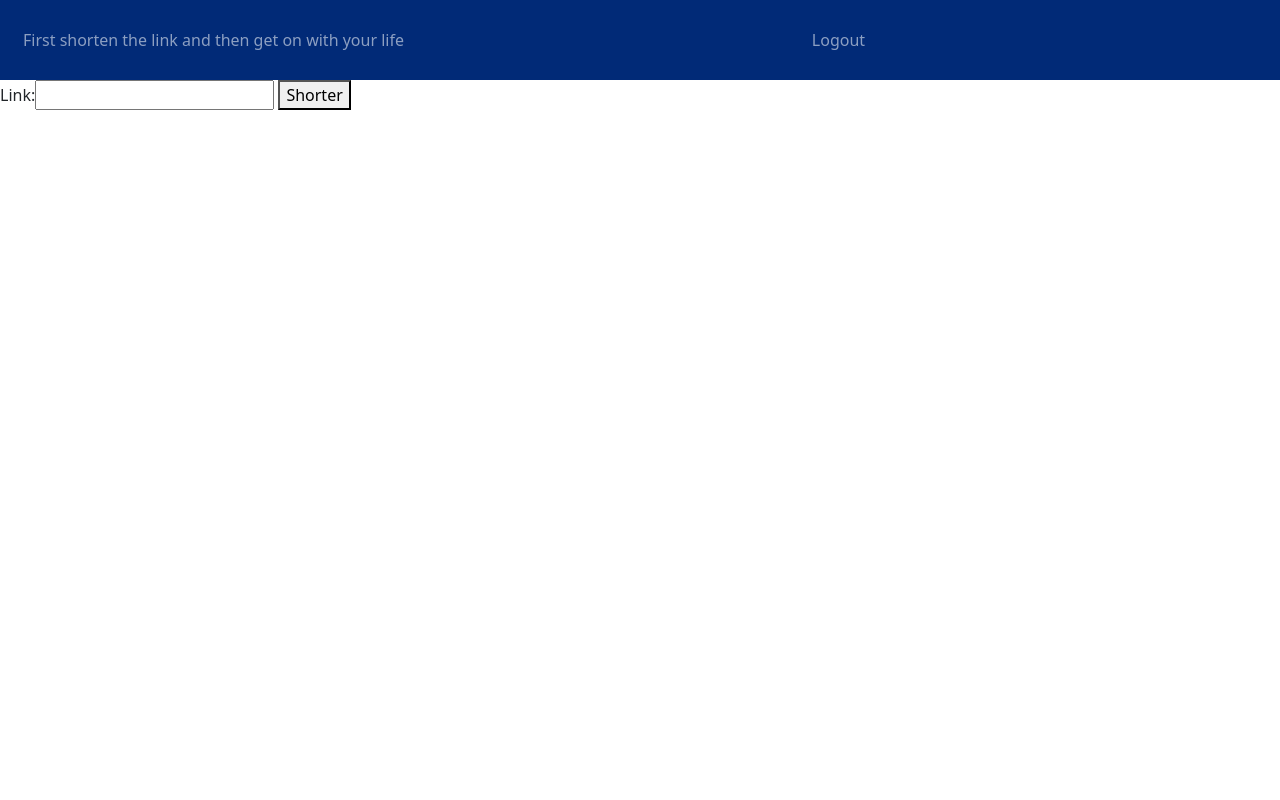
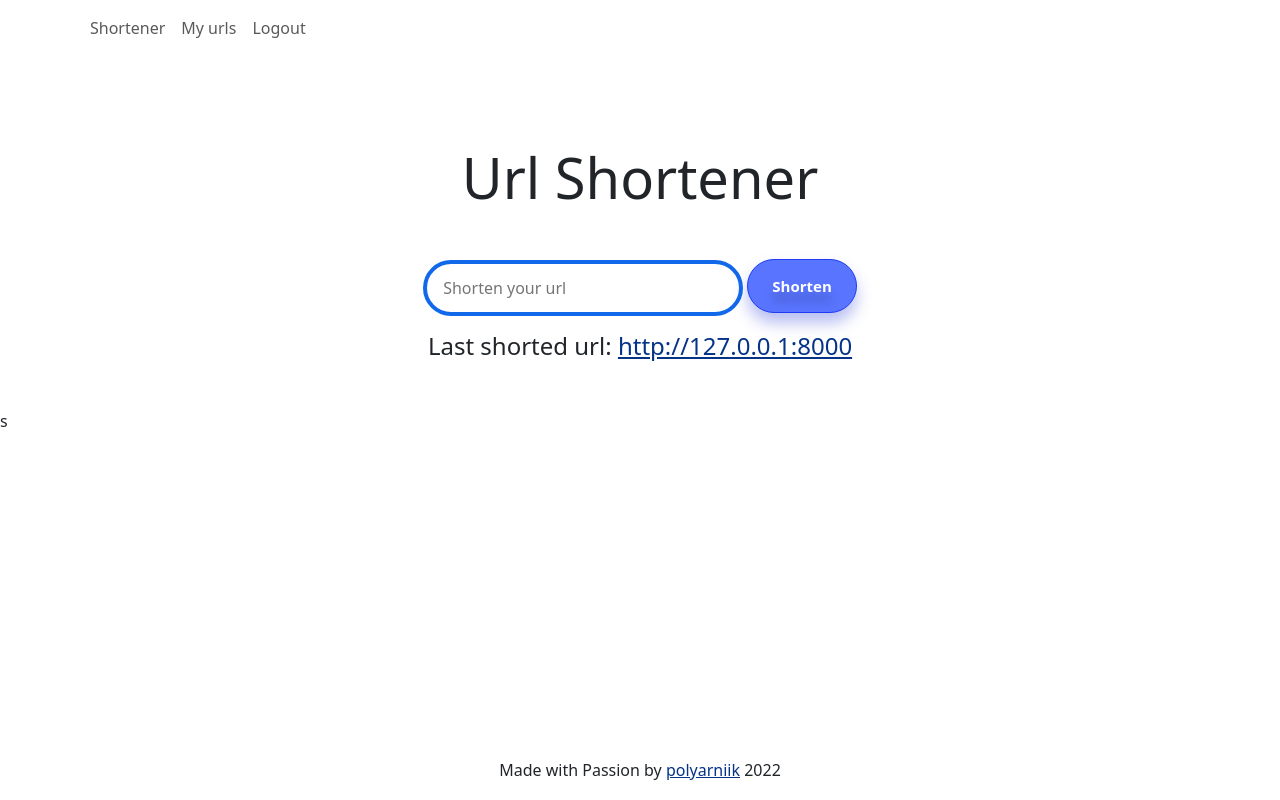
Before and after one commit to polyarniik/url_shortener, a Django app: page / in a window 1280 px wide. Run offline with Django 3.2, Linux system fonts and the light colour scheme; a user stored in the database is signed in; tables that the repository leaves empty hold one stand-in row (values such as "Sample post"); some libraries are stand-ins or nearby versions.

Commit message:
+ frontend changes + delete + urls list

```diff
--- a/app/backend/src/config/settings.py
+++ b/app/backend/src/config/settings.py
@@ -9,7 +9,7 @@ https://docs.djangoproject.com/en/3.2/topics/settings/
 For the full list of settings and their values, see
 https://docs.djangoproject.com/en/3.2/ref/settings/
 """
-
+import os
 from pathlib import Path
 
 # Build paths inside the project like this: BASE_DIR / 'subdir'.
@@ -127,3 +127,5 @@ STATIC_URL = "/static/"
 DEFAULT_AUTO_FIELD = "django.db.models.BigAutoField"
 
 LOGIN_URL = "main:login"
+
+HOSTNAME = os.getenv("HOSTNAME", "http://127.0.0.1:8000")
--- a/app/backend/src/url_shortener/models.py
+++ b/app/backend/src/url_shortener/models.py
@@ -1,3 +1,6 @@
+from urllib.parse import urljoin
+
+from django.conf import settings
 from django.contrib.auth import get_user_model
 from django.db import models
 
@@ -14,6 +17,10 @@ class URL(models.Model):
     )
     visits_count = models.IntegerField(default=0, verbose_name="Visits count")
     created_at = models.DateTimeField(auto_now_add=True, verbose_name="Created time")
+
+    @property
+    def short_name_with_host(self):
+        return urljoin(settings.HOSTNAME, self.short_url)
 
     def __get_shorter_link(self):
         short = shorter(self.url)
--- a/app/backend/src/url_shortener/static/css/main.css
+++ b/app/backend/src/url_shortener/static/css/main.css
@@ -1,59 +1,171 @@
-.blue-area {
-    padding: 0 15px;
-    height: 80px;
-    line-height: 80px;
-    background-color: #012a77;
+html {
+    /* Positioning */
+    position: relative;
+    min-height: 100%;
+    height: 100%;
+
+    /* Visual */
+    background-image: linear-gradient(180deg, #ffffff 0%, rgb(255, 255, 255) 100%);
 }
 
-.logo {
-    background-position: -5px -82px;
-    width: 310px;
-    height: 61px;
+body {
+    /* Positioning */
+    position: relative;
+    min-height: 100%;
+
+    /* Box-model */
+    padding-top: 5rem;
+    padding-bottom: 5rem;
+
+    /* Visual */
+    background: inherit !important;
 }
 
-.label-style {
-    white-space: nowrap;
+.main {
+    /* Typography */
+    text-align: center;
 }
 
-.label-style:before, .label-style:after {
-    top: calc((100% - 1rem) / 2) !important;
+h1 {
+    font-size: 3.5rem;
 }
 
-.font-size30 {
-    font-size: 22px;
+h3 {
+    font-size: 1.5rem;
 }
 
-.radio label {
-    padding: 20px;
-    font-size: 24px;
-    width: 240px;
-    height: 240px;
-    display: flex;
-    align-items: center;
-    justify-content: center;
-    margin: auto;
-    margin-bottom: 20px;
-    transition: all .3s;
-    border: 2px solid grey;
-    border-radius: 0.3em;
+.url-row {
+    padding: 20px 0;
 }
 
-.radio label:hover {
-    background-color: rgba(0, 0, 0, 0.1);
+.url-link {
+    color: #396cec;
+}
+
+.fa-xxs {
+    font-size: 0.5em;
+}
+
+.btn-copy {
     cursor: pointer;
 }
 
-.radio input {
-    display: none;
+.btn-primary {
+    /* Box-model */
+    padding: 1rem 1.5rem;
+
+    /* Typography */
+    font-style: normal;
+    font-weight: bold;
+    font-size: 15px;
+    text-align: center;
+    line-height: normal;
+    color: #fff;
+
+    /* Visual */
+    border-color: #1f3bf3;
+    background-color: #5975ff;
+    text-shadow: 0 10px 10px rgba(0, 0, 0, 0.25);
+    box-shadow: 0 10px 15px rgba(52, 68, 216, 0.35);
+    border-radius: 30px;
 }
 
-.radio input:checked + label {
-    border-color: green;
-    color: green;
-    background-color: rgba(0, 255, 0, 0.1);
-
+.btn-primary:hover,
+.btn-primary:active,
+.btn-primary:visited,
+.btn-primary:focus,
+.btn-primary:not(:disabled):not(.disabled):active,
+.btn-primary:not(:disabled):not(.disabled):active:focus {
+    /* Visual */
+    border-color: #322cc8;
+    background-color: #0b3cf3;
+    box-shadow: 0 0 0 0.2rem rgba(10, 28, 84, 0.5);
 }
 
-[data-href] {
-    cursor: pointer;
+.btn-secondary {
+    border-color: #1ae5dd;
+    background-color: #1ae5dd;
+    box-shadow: 0 10px 15px rgba(52, 68, 216, 0.35);
+    border-radius: 30px;
+    padding: 1rem 1.5rem 1rem 1.5rem;
+    color: #fff;
+    font-style: normal;
+    font-weight: bold;
+    line-height: normal;
+    font-size: 15px;
+    text-align: center;
+    text-shadow: 0 10px 10px rgba(0, 0, 0, 0.25);
 }
+
+.btn-secondary {
+    border-color: rgb(33, 216, 210);
+    background-color: rgb(33, 216, 210);
+    box-shadow: 0 0 0 0.2rem rgba(12, 219, 209, 0.5);
+}
+
+.search {
+    /* Box-model */
+    width: 20rem;
+    padding: 0.75rem 1rem;
+
+    /* Visual */
+    background-color: #fff;
+    border-width: 4px;
+    border-style: solid;
+    border-color: #1169ea;
+    border-radius: 30px;
+}
+
+a {
+    color: #043387;
+}
+
+a {
+    outline-color: #0d59e5;
+}
+
+a:hover {
+    color: #0b66ce;
+}
+
+input {
+    outline-color: #1e5cf6;
+}
+
+button {
+    outline-color: #1f48ea;
+}
+
+textarea {
+    outline-color: #0f6dca;
+}
+
+.bg-light {
+    background-color: #ffffff !important;
+}
+
+.navbar li {
+    color: #000;
+}
+
+.login-page {
+    width: 20rem;
+}
+
+.forgot-password-page {
+    width: 20rem;
+}
+
+.footer {
+  /* Positioning */
+  position: absolute;
+  bottom: 0px;
+
+  /* Box-model */
+  width: 100%;
+  height: 60px; /* Set the fixed height of the footer here */
+
+  /* Typography */
+  text-align: center;
+  line-height: 60px; /* Vertically center the text there */
+}
--- a/app/backend/src/url_shortener/templates/url_shortener/main.html
+++ b/app/backend/src/url_shortener/templates/url_shortener/main.html
@@ -2,12 +2,15 @@
 {% block title %}Short{% endblock %}
 {% block content %}
     {% include "url_shortener/partials/header.html" %}
-
-    <form action="" method="post">
-        {% csrf_token %}
-        {{ form }}
-        <button type="submit">Shorter</button>
-        <br/>
-    </form>
-    <a href="{{ request.session.last_url }}" target="_blank">{{ request.session.last_url }}</a>
+    <h1>Url Shortener</h1>
+    <div class="main">
+        <form class="mt-5" action="" method="post">
+            {% csrf_token %}
+            <input class="w-xs-100 mb-2 search" name="url" type="text" id="url_id" placeholder="Shorten your url">
+            <button class="btn btn-primary ml-1 mb-2 w-xs-100" type="submit">Shorten</button>
+        </form>
+    </div>
+    <h3 class="mt-2">Last shorted url:
+        <a href="{{ url.short_name_with_host }}" target="_blank">{{ url.short_name_with_host }}</a>
+    </h3>
 {% endblock %}
--- a/app/backend/src/url_shortener/templates/url_shortener/partials/base.html
+++ b/app/backend/src/url_shortener/templates/url_shortener/partials/base.html
@@ -9,13 +9,17 @@
     <title>{% block title %}{% endblock %}</title>
     <link rel="stylesheet" href="{% static 'bootstrap/css/bootstrap.min.css' %}">
     <link rel="stylesheet" href="{% static 'css/main.css' %}">
+    <link rel="stylesheet" href="{% static 'css/main.css' %}">
     {% block include_css %}{% endblock %}
 </head>
 <body>
-
-{% block content %}
-{% endblock %}
-
+<main class="mt-sm-5 pt-3 mb-5 main">
+    <div class="container">
+        {% block content %}
+        {% endblock %}
+    </div>
+</main>
+{% include "url_shortener/partials/footer.html" %}
 <script src="{% static 'bootstrap/js/jquery.min.js' %}"></script>
 <script src="{% static 'bootstrap/js/bootstrap.bundle.min.js' %}"></script>
 <script defer src="{% static 'fontawesome/js/all.min.js' %}"></script>
--- /dev/null
+++ b/app/backend/src/url_shortener/templates/url_shortener/partials/footer.html
@@ -0,0 +1,3 @@
+<footer class="footer">
+  <div class="mx-auto container">Made with Passion by <a href="https://github.com/polyarniik">polyarniik</a> 2022</div>
+</footer>s
--- a/app/backend/src/url_shortener/templates/url_shortener/partials/header.html
+++ b/app/backend/src/url_shortener/templates/url_shortener/partials/header.html
@@ -1,21 +1,25 @@
-{% load static %}
-<nav class="blue-area navbar navbar-expand-lg navbar-dark justify-content-between">
-    <div class="collapse navbar-collapse">
+{% with url_name=request.resolver_match.url_name %}
+    <header>
+        <nav class="navbar navbar-expand-md fixed-top navbar-light bg-light">
+            <div class="container">
                 <ul class="navbar-nav">
                     <li class="nav-item active">
                         <a class="nav-link"
-                   href="{% url "main:home" %}">First shorten the link and then get on with your life</a>
+                           href="{% url "main:home" %}">Shortener</a>
+                    </li>
+                    <li class="nav-item {% if url_name == 'main:urls' %}active{% endif %}">
+                        <a class="nav-link" href="{% url "main:urls" %}">My urls</a>
+
+                    </li>
+                </ul>
+                <div class="collapse navbar-collapse" id="navbarNav">
+                    <ul class="navbar-nav ml-auto">
+                        <li class="nav-item">
+                            <a class="nav-link" href="{% url 'main:logout' %}">Logout</a>
                         </li>
                     </ul>
                 </div>
-    {% if user.is_authenticated %}
-        <div class="navbar-collapse">
-            <ul class="navbar-nav ml-auto">
-                <li class="nav-item">
-                    <a class="nav-link" href="{% url "main:logout" %}">Logout</a>
-                </li>
-
-            </ul>
             </div>
-    {% endif %}
         </nav>
+    </header>
+{% endwith %}
--- a/app/backend/src/url_shortener/urls.py
+++ b/app/backend/src/url_shortener/urls.py
@@ -7,5 +7,7 @@ urlpatterns = [
     path("register/", views.register_request, name="register"),
     path("login/", views.login_request, name="login"),
     path("logout", views.logout_request, name="logout"),
+    path("my", views.urls_list, name="urls"),
+    path("delete/<int:pk>", views.delete_url, name="delete"),
     path("<str:short>/", views.redirect_view),
 ]
--- a/app/backend/src/url_shortener/views.py
+++ b/app/backend/src/url_shortener/views.py
@@ -2,7 +2,7 @@ from django.contrib import messages
 from django.contrib.auth import login, authenticate, logout
 from django.contrib.auth.decorators import login_required
 from django.contrib.auth.forms import UserCreationForm, AuthenticationForm
-from django.http import HttpResponseRedirect, HttpResponseNotFound
+from django.http import HttpResponseRedirect
 from django.shortcuts import render, redirect, get_object_or_404
 
 from url_shortener.forms import LinkForm
@@ -23,15 +23,8 @@ def register_request(request):
         if form.is_valid():
             user = form.save()
             login(request, user)
-            messages.success(
-                request,
-                "Registration successful.",
-            )
             return redirect("main:home")
-        messages.error(
-            request,
-            "Unsuccessful registration. Invalid information.",
-        )
+        return render(request, "url_shortener/sign_up.html", context={"form": form})
     if request.user.is_authenticated:
         """
         Если пользователь авторизован, то он перенаправляется на домашнюю страницу
@@ -60,14 +53,9 @@ def login_request(request):
             username = form.cleaned_data.get("username")
             password = form.cleaned_data.get("password")
             user = authenticate(username=username, password=password)
-            if user is not None:
-                login(request, user)
-                messages.info(request, f"You are now logged in as {username}.")
-                return redirect("main:home")
-            else:
-                messages.error(request, "Invalid username or password.")
-        else:
-            messages.error(request, "Invalid username or password.")
+            login(request, user)
+            return redirect("main:home")
+        return render(request, "url_shortener/sign_in.html", context={"form": form})
     elif request.user.is_authenticated:
         """
         Если пользователь авторизован, то он перенаправляется на домашнюю страницу
@@ -121,13 +109,12 @@ def main_page_view(request):
         Рендеринг страницы с формой
         """
         form = LinkForm()
-        urls = request.user.urls.all()
         return render(
             request,
             "url_shortener/main.html",
             {
                 "form": form,
-                "urls": urls,
+                "url": request.user.urls.last()
             },
         )
 
@@ -145,10 +132,24 @@ def redirect_view(request, short):
     return HttpResponseRedirect(short_link.url)
 
 
-def delete_link(request):
+def urls_list(request):
+    urls = request.user.urls.order_by("-visits_count").all()
+    return render(
+        request,
+        "url_shortener/urls_list.html",
+        context={
+            "urls": urls
+        }
+    )
+
+
+def delete_url(request, pk):
+    """
+    Удаление ссылки
+    :param request:
+    :param pk:
+    :return:
+    """
     if request.method == "POST":
-        ...
-        # todo delete
-        # request.POST
-    else:
-        redirect("main:home")
+        URL.objects.filter(id=pk, user=request.user).delete()
+    return redirect("main:urls")
```
Also changed, not shown: app/backend/src/url_shortener/static/css/sign.css (deleted, +0 -37 lines), app/backend/src/url_shortener/templates/url_shortener/sign_in.html (+23 -13 lines), app/backend/src/url_shortener/templates/url_shortener/sign_up.html (+24 -13 lines), app/backend/src/url_shortener/templates/url_shortener/urls_list.html (added, +26 -0 lines). Lines whose indentation alone changed are shown as unchanged.
